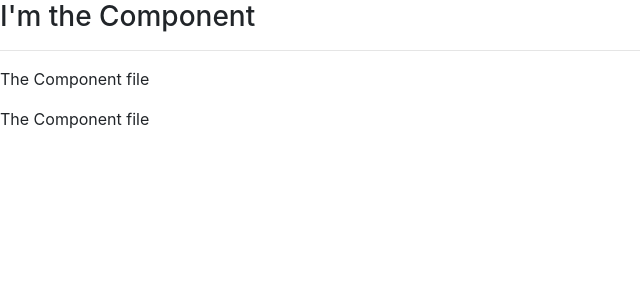
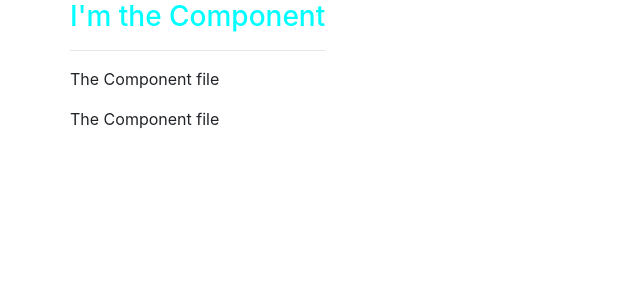
Before and after one commit to ChristianJayDC/Angular-Complete-Guide, an Angular app in the folder my-first-app/: page / in a window 1280 px wide. Shown: the top 300 px of the page, without its empty margins (0-640 px from the left). Built offline with nearby package versions, Linux system fonts and the light colour scheme.

Commit message:
Working with component style

```diff
--- a/my-first-app/src/app/app.component.css
+++ b/my-first-app/src/app/app.component.css
@@ -0,0 +1,3 @@
+h3 {
+  color: aqua;
+}
--- a/my-first-app/src/app/app.component.html
+++ b/my-first-app/src/app/app.component.html
@@ -1,3 +1,10 @@
-<h3>I'm the Component</h3>
-<hr>
-<app-servers></app-servers>
+<div class="container">
+  <div class="row">
+    <div class="col-xs-12">
+      <h3>I'm the Component</h3>
+      <hr>
+      <app-servers></app-servers>
+
+    </div>
+  </div>
+</div>
```
